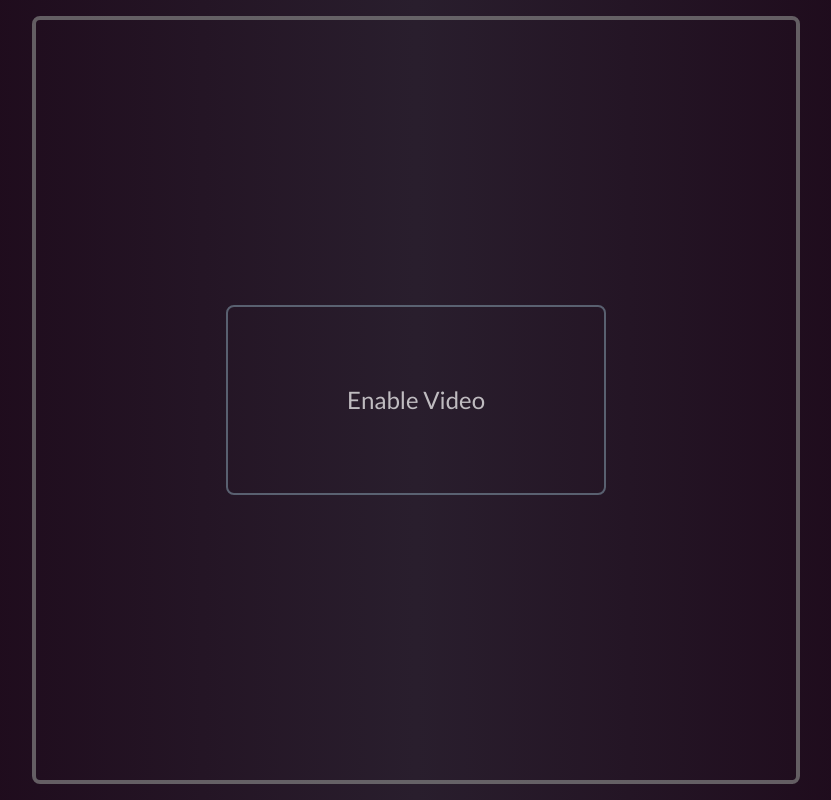
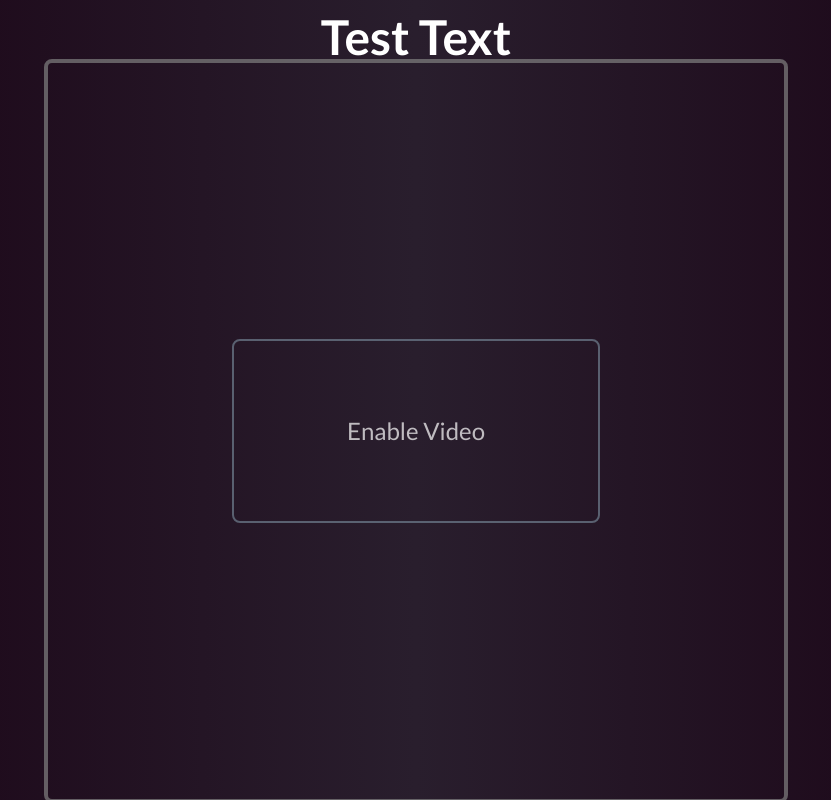
Before and after one commit to nolenroyalty/paccam, a React (Vite) app: page / in a window 1280 px wide. Shown: the whole page, without its empty margins (224-1055 px from the left). Built offline with nearby package versions, Linux system fonts and the light colour scheme.

Commit message:
mess with score banner

```diff
--- a/src/components/App/App.js
+++ b/src/components/App/App.js
@@ -32,6 +32,9 @@ function App() {
 
   return (
     <Wrapper>
+      <Z>
+        <ScoreBanner>Test Text</ScoreBanner>
+      </Z>
       <GameHolderOverlapping>
         <VideoFrame
           videoRef={videoRef}
@@ -49,15 +52,28 @@ function App() {
   );
 }
 
+const Z = styled.div`
+  height: 60px;
+  display: flex;
+  justify-content: center;
+  margin: 0;
+`;
+
+const ScoreBanner = styled.h2`
+  color: white;
+  margin: 0;
+`;
+
 const Wrapper = styled.div`
   display: grid;
   place-items: center;
   height: 100%;
+  font-size: 2rem;
 `;
 
 const GameHolderOverlapping = styled.div`
   position: relative;
-  --max-size: min(95vh, 95vw);
+  --max-size: min(92vh, 92vw);
   max-width: var(--max-size);
   max-height: var(--max-size);
   width: 100%;
```
